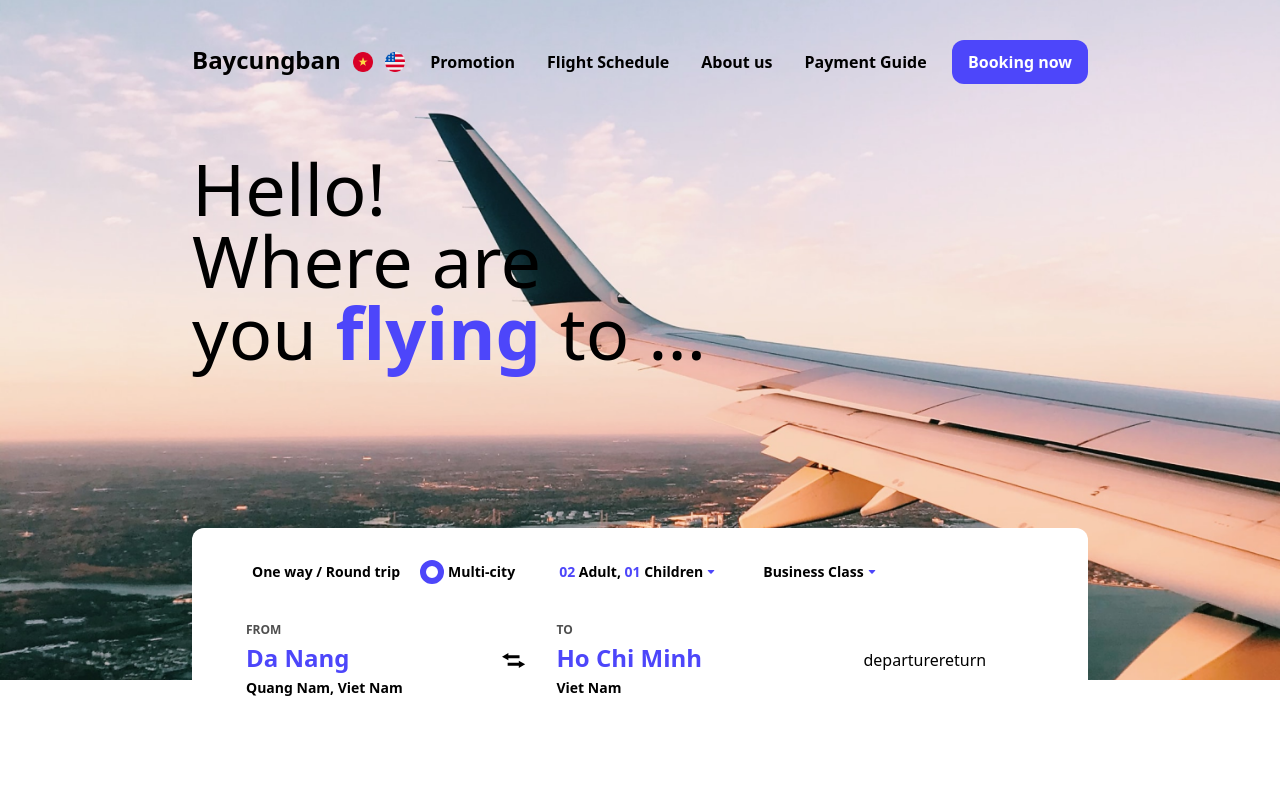
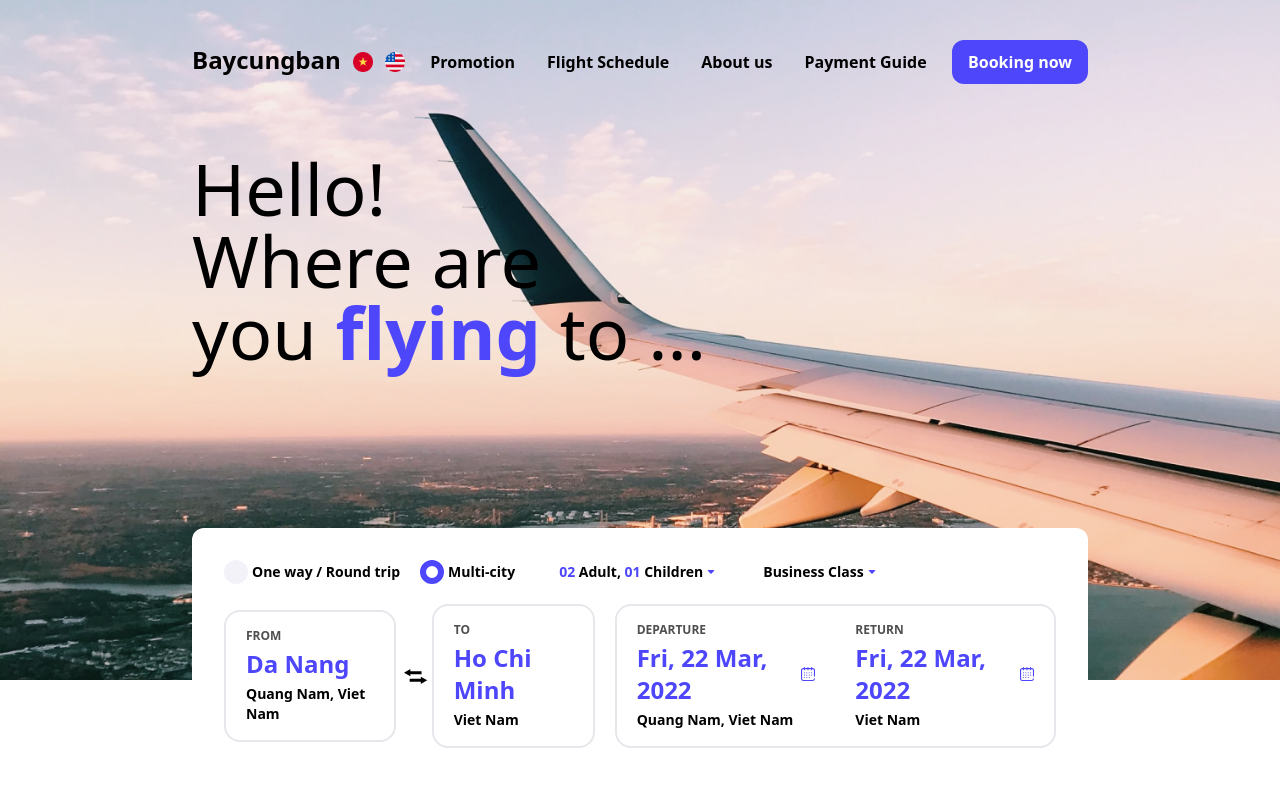
Before and after one commit to PhamTranHuy/baycungban, a React (Create React App) app: page / in a window 1280 px wide. Shown: the top 786 px of the page. Built offline with nearby package versions, Linux system fonts and the light colour scheme.

Commit message:
create Date and Location fllght component, update styles

```diff
--- a/src/components/Home/SearchFlights/FlightOptionBar/FlightTypesRadioForm/FlightTypesRadioForm.jsx
+++ b/src/components/Home/SearchFlights/FlightOptionBar/FlightTypesRadioForm/FlightTypesRadioForm.jsx
@@ -14,9 +14,12 @@ function FlightTypesRadioForm() {
         <div className="flex-center mr-6">
             {BUTTONS.map((button, index) => (
                 <button key={index} className="flex-center mr-5 font-bold" onClick={() => {setActiveIndex(index)}}>
-                    <div className="w-6 h-6 mr-1 bg-white rounded-full" style={{
-                        border: activeIndex === index ? '6.5px solid #4D46FA' : ''
-                    }} />
+                    <div className="w-6 h-6 mr-1 bg-[#F4F2F9] rounded-full" style={
+                        activeIndex === index ? {
+                            border: '6.5px solid #4D46FA',
+                            background: '#fff'
+                        } : {}
+                    } />
                     <div>{button.text}</div>
                 </button>
             ))}
--- /dev/null
+++ b/src/components/Home/SearchFlights/FlightSchedule/Date.jsx
@@ -0,0 +1,32 @@
+import React from 'react'
+
+function Date() {
+    return (
+        <div className="flex-center grow ml-5 border-[rgba(0, 0, 0, 0.1)] border-2 rounded-2xl">
+            <div className="grow py-4 px-5 rounded-2xl
+                font-bold text-left
+                transition duration-300 ease-linear
+                hover:border-[#4D46FA]">
+                <div className="text-xs text-[#040404b3]">DEPARTURE</div>
+                <div className="flex my-1 text-2xl text-[#4D46FA]">
+                    <p>Fri, 22 Mar, 2022</p>
+                    <img className="ml-2" src={process.env.PUBLIC_URL + '/assets/home/calendar.svg'} alt="" />
+                </div>
+                <div className="text-sm text-[#000]">Quang Nam, Viet Nam</div>
+            </div>
+            <div className="grow py-4 px-5 rounded-2xl
+                font-bold text-left
+                transition duration-300 ease-linear
+                hover:border-[#4D46FA]">
+                <div className="text-xs text-[#040404b3]">RETURN</div>
+                <div className="flex my-1 text-2xl text-[#4D46FA]">
+                    Fri, 22 Mar, 2022
+                    <img className="ml-2" src={process.env.PUBLIC_URL + '/assets/home/calendar.svg'} alt="" />
+                </div>
+                <div className="text-sm text-[#000]">Viet Nam</div>
+            </div>
+        </div>
+    )
+}
+
+export default Date
--- /dev/null
+++ b/src/components/Home/SearchFlights/FlightSchedule/FlightSchedule.jsx
@@ -0,0 +1,13 @@
+import Date from "./Date"
+import Location from "./Location"
+
+function FlightSchedule() {
+    return (
+        <div className="flex-center py-5">
+            <Location />
+            <Date />
+        </div>
+    )
+}
+
+export default FlightSchedule
--- /dev/null
+++ b/src/components/Home/SearchFlights/FlightSchedule/Location.jsx
@@ -0,0 +1,34 @@
+import React from 'react'
+
+function Location() {
+    return (
+        <div className="flex-center grow">
+            <div className="grow py-4 px-5 rounded-2xl
+                border-[rgba(0, 0, 0, 0.1)] border-2
+                font-bold text-left
+                transition duration-300 ease-linear
+                hover:border-[#4D46FA]">
+                <div className="text-xs text-[#040404b3]">FROM</div>
+                <div className="my-1 text-2xl text-[#4D46FA]">Da Nang</div>
+                <div className="text-sm text-[#000]">Quang Nam, Viet Nam</div>
+            </div>
+            {/* <div className="flex-center w-[60px] h-[60px] rounded-full"> */}
+            <div className="mx-2">
+                <img className="mr-[5px] mb-[-1px]" src={process.env.PUBLIC_URL + '/assets/home/left-arrow.svg'} alt="" />
+                <img className="ml-[5px] mt-[-1px]" src={process.env.PUBLIC_URL + '/assets/home/right-arrow.svg'} alt="" />
+            </div>
+            {/* </div> */}
+            <div className="grow py-4 px-5 rounded-2xl
+                border-[rgba(0, 0, 0, 0.1)] border-2
+                font-bold text-left
+                transition duration-300 ease-linear
+                hover:border-[#4D46FA]">
+                <div className="text-xs text-[#040404b3]">TO</div>
+                <div className="my-1 text-2xl text-[#4D46FA]">Ho Chi Minh</div>
+                <div className="text-sm text-[#000]">Viet Nam</div>
+            </div>
+        </div>
+    )
+}
+
+export default Location
--- a/src/components/Home/SearchFlights/FlightTimeAndPlace/FlightTimeAndPlace.jsx
+++ /dev/null
@@ -1,35 +0,0 @@
-function FlightTimeAndPlace() {
-    return (
-        <div className="flex-center py-5">
-            <div className="flex-center grow">
-                <div className="grow py-4 px-5 rounded-2xl
-                    border-transparent border-2
-                    font-bold text-left
-                    hover:border-[#4D46FA]">
-                    <div className="text-xs text-[#040404b3]">FROM</div>
-                    <div className="my-1 text-2xl text-[#4D46FA]">Da Nang</div>
-                    <div className="text-sm text-[#000]">Quang Nam, Viet Nam</div>
-                </div>
-                {/* <div className="flex-center w-[60px] h-[60px] rounded-full"> */}
-                <div className="mx-2">
-                    <img className="mr-[5px] mb-[-1px]" src={process.env.PUBLIC_URL + '/assets/home/left-arrow.svg'} alt="" />
-                    <img className="ml-[5px] mt-[-1px]" src={process.env.PUBLIC_URL + '/assets/home/right-arrow.svg'} alt="" />
-                </div>
-                {/* </div> */}
-                <div className="grow py-4 px-5 rounded-2xl border-transparent border-2
-                    font-bold text-left
-                    hover:border-[#4D46FA]">
-                    <div className="text-xs text-[#040404b3]">TO</div>
-                    <div className="my-1 text-2xl text-[#4D46FA]">Ho Chi Minh</div>
-                    <div className="text-sm text-[#000]">Viet Nam</div>
-                </div>
-            </div>
-            <div className="flex-center grow">
-                <div>departure</div>
-                <div>return</div>
-            </div>
-        </div>
-    )
-}
-
-export default FlightTimeAndPlace
--- a/src/components/Home/SearchFlights/SearchFlights.jsx
+++ b/src/components/Home/SearchFlights/SearchFlights.jsx
@@ -1,11 +1,11 @@
 import FlightOptionBar from "./FlightOptionBar/FlightOptionBar"
-import FlightTimeAndPlace from "./FlightTimeAndPlace/FlightTimeAndPlace"
+import FlightSchedule from "./FlightSchedule/FlightSchedule"
 
 function SearchFlights() {
     return (
         <div className="mt-40 px-8 pt-8 pb-12 bg-white rounded-xl">
             <FlightOptionBar />
-            <FlightTimeAndPlace />
+            <FlightSchedule />
         </div>
     )
 }
```
Also changed, not shown: public/assets/home/calendar.svg (added).
